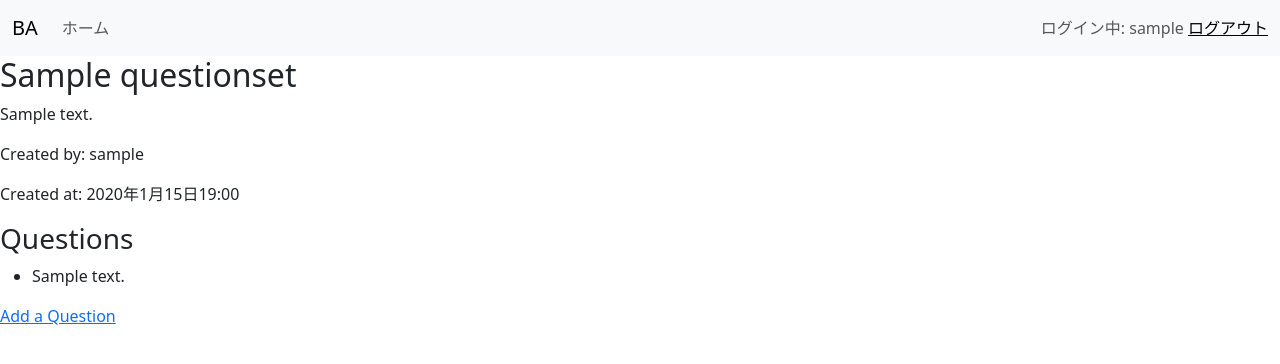
After one commit to sbjalps0913/sbjBA, a Django app: page /ba/question_set_detail/1/ in a window 1280 px wide. The commit adds this page. Shown: the top 364 px of the page. Run offline with Django 4.2, Linux system fonts and the light colour scheme; a user stored in the database is signed in; tables that the repository leaves empty hold one stand-in row (values such as "Sample post").

Commit message:
[add] 「問題の追加」機能
[ba_manager_create_Question.html]において問題集に問題を追加できる機能を実装した．

[ba_managre_questionlist.html]において問題集のタイトルをクリックすることでその問題集の詳細画面[ba_manager_create_Question.html]に遷移する．そこから「問題を追加」ボタンを押すことで問題追加画面に遷移することができる．

[forms.py]においてCreateQuestionFormの追加
[views.py]においてCreateQuestionView，QuestionSetDetailViewの追加

```diff
--- a/ba/models.py
+++ b/ba/models.py
@@ -20,7 +20,7 @@ class QuestionSet(models.Model):
 class Question(models.Model):
     question_set = models.ForeignKey(QuestionSet, on_delete=models.CASCADE)     # 属する問題集
     text = models.TextField()
-    explanation = models.TextField(blank=True, null=True)       # 解説
+    explanation = models.TextField(blank=True, null=True)   # 解説
 
     def __str__(self):
         return self.text
--- /dev/null
+++ b/ba/templates/ba/ba_manager_QuestionSet_detail.html
@@ -0,0 +1,23 @@
+{% extends 'base.html' %}
+
+{% block title %} 問題集詳細 {% endblock %}
+
+{% block main %}
+  	<h2>{{ question_set.title }}</h2>
+	<p>{{ question_set.description }}</p>
+	<p>Created by: {{ question_set.created_by.username }}</p>
+	<p>Created at: {{ question_set.created_at }}</p>
+
+	<h3>Questions</h3>
+	{% if question_set.question_set.all %}
+		<ul>
+	   		{% for question in question_set.question_set.all %}
+	     		<li>{{ question.text }}</li>
+	     	{% endfor %}
+	  	</ul>
+	{% else %}
+	   	<p>No questions available in this set.</p>
+	{% endif %}
+
+	<a href="{% url 'ba:create_question' question_set.pk %}">Add a Question</a>
+{% endblock %}
--- a/ba/templates/ba/ba_manager_questionlist.html
+++ b/ba/templates/ba/ba_manager_questionlist.html
@@ -7,7 +7,11 @@
     	<h2>問題集一覧</h2>
 	    <ul>
 	        {% for question_set in question_sets %}
-	            <li>{{ question_set.title }} - Created by {{ question_set.created_by.username }} at {{ question_set.created_at }}</li>
+	            <li>
+	                <a href="{% url 'ba:question_set_detail' question_set.pk %}">
+	                    {{ question_set.title }} - Created by {{ question_set.created_by.username }} at {{ question_set.created_at }}
+	                </a>
+	            </li>
 	        {% endfor %}
 	    </ul>
 
--- a/ba/urls.py
+++ b/ba/urls.py
@@ -1,6 +1,6 @@
 from django.urls import path
 from .views import StartView, LoginView, LogoutView, HomeView, RegisterView
-from .views import LoginManagerView, HomeManagerView, CreateQuestionSetView, QuestionSetListView
+from .views import QuestionSetDetailView, CreateQuestionView, LoginManagerView, HomeManagerView, CreateQuestionSetView, QuestionSetListView
 
 
 app_name = 'ba'
@@ -17,5 +17,7 @@ urlpatterns = [
     path('home_manager/', HomeManagerView.as_view(), name='home_manager'),
     path('create_question_set/', CreateQuestionSetView.as_view(), name='create_question_set'),
     path('question_set_list/', QuestionSetListView.as_view(), name='question_set_list'),
+    path('question_set_detail/<int:pk>/', QuestionSetDetailView.as_view(), name='question_set_detail'),
+    path('question_set/<int:pk>/create_question/', CreateQuestionView.as_view(), name='create_question'),
 
 ]
--- a/ba/views.py
+++ b/ba/views.py
@@ -1,4 +1,4 @@
-from django.shortcuts import render, redirect
+from django.shortcuts import get_object_or_404, render, redirect, reverse
 from django.urls import reverse_lazy
 from django.contrib.auth import authenticate, login
 from django.contrib.auth.forms import UserCreationForm, AuthenticationForm
@@ -10,8 +10,8 @@ from django.views.generic.edit import CreateView, FormView
 from django.views.generic.detail import DetailView
 from django.contrib.auth.mixins import LoginRequiredMixin
 
-from .models import UserProfile, QuestionSet
-from .forms import RegisterForm, CreateQuestionSetForm
+from .models import UserProfile, QuestionSet, Question
+from .forms import RegisterForm, CreateQuestionSetForm, CreateQuestionForm
 
 # Create your views here.
 
@@ -119,9 +119,42 @@ class CreateQuestionSetView(LoginRequiredMixin, CreateView):
         return super().form_valid(form)
 
 
-# 問題集一覧画面
+# 【管理者】問題作成画面
+class CreateQuestionView(LoginRequiredMixin, CreateView):
+    model = Question
+    template_name = 'ba/ba_manager_create_Question.html'
+    form_class = CreateQuestionForm
+    login_url = '/ba/login_manager/'
+
+    def get_context_data(self, **kwargs):
+        context = super().get_context_data(**kwargs)
+        question_set_id = self.kwargs['pk']
+        question_set = get_object_or_404(QuestionSet, id=question_set_id)
+        context['question_set'] = question_set
+        return context
+
+    def form_valid(self, form):
+        question_set_id = self.kwargs['pk']
+        question_set = get_object_or_404(QuestionSet, id=question_set_id)
+        form.instance.question_set = question_set
+        return super().form_valid(form)
+
+    def get_success_url(self):
+        question_set_id = self.kwargs['pk']
+        return reverse('ba:question_set_detail', kwargs={'pk': question_set_id})
+
+
+# 【管理者】問題集一覧画面
 class QuestionSetListView(LoginRequiredMixin, ListView):
     template_name = 'ba/ba_manager_questionlist.html'
     model = QuestionSet
     context_object_name = 'question_sets'
     login_url = '/ba/login_manager/'
+
+
+# 【管理者】問題集詳細画面
+class QuestionSetDetailView(LoginRequiredMixin, DetailView):
+    model = QuestionSet
+    template_name = 'ba/ba_manager_QuestionSet_detail.html'
+    context_object_name = 'question_set'
+    login_url = '/ba/login_manager/'
```
Also changed, not shown: ba/forms.py (+8 -1 lines), ba/templates/ba/ba_manager_create_Question.html (added, +13 -0 lines).
